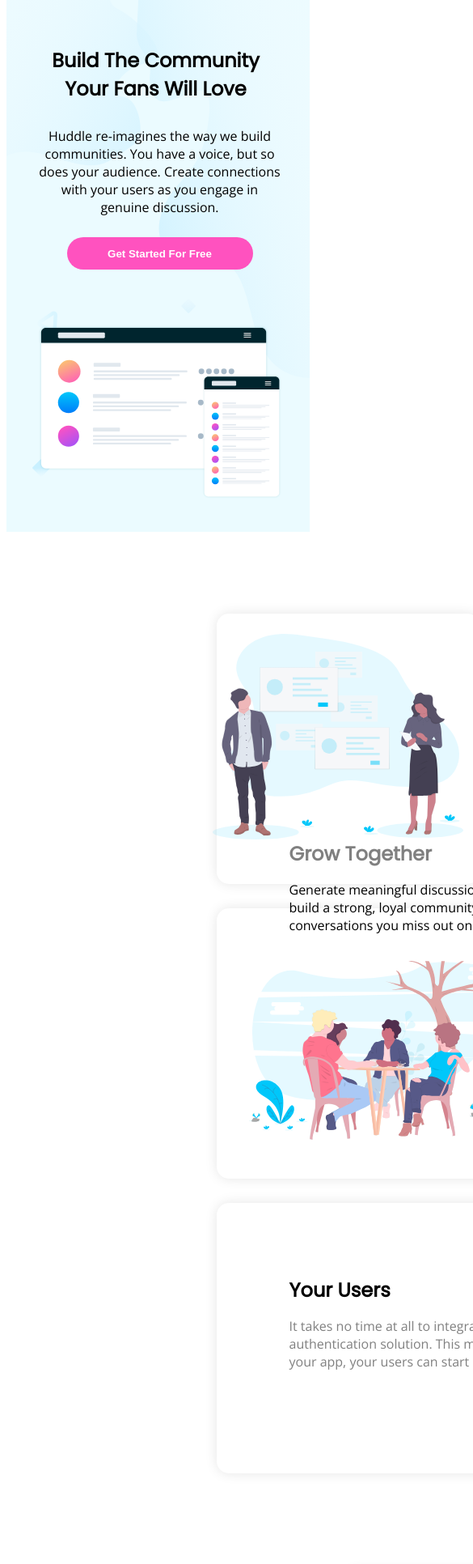
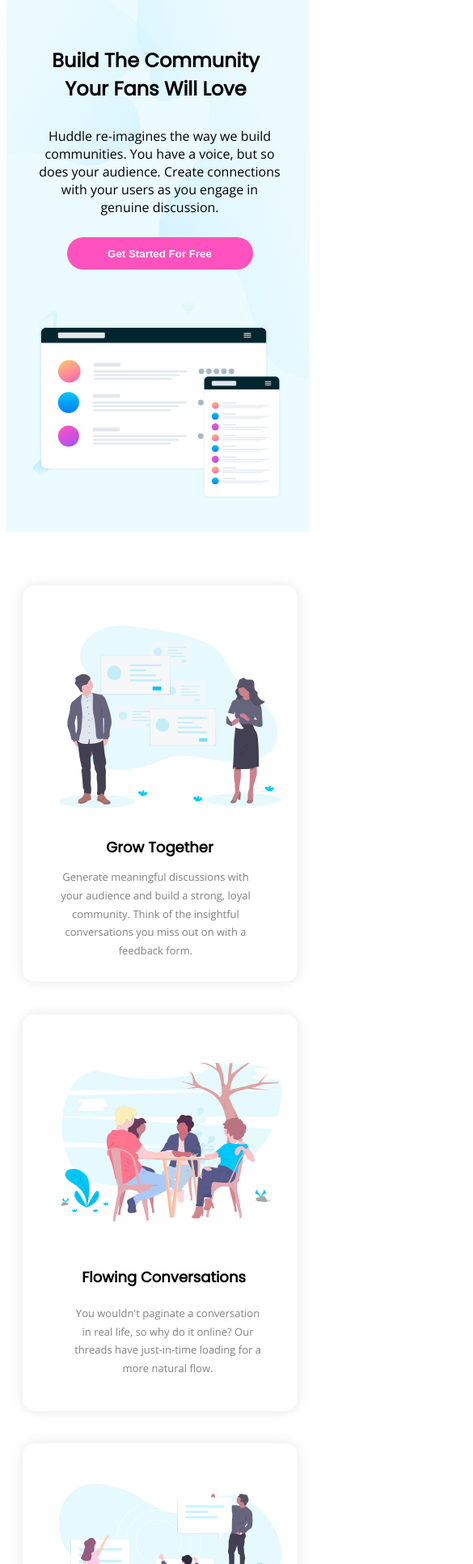
Before and after one commit to SJellen/huddleLP, a plain HTML site: page index.html in a window 390 px wide. Shown: the part 68-2000 px from the top of the page at 81% size, 585 px wide, since content can reach past the window. Drawn offline with nearby package versions, Linux system fonts and the light colour scheme.

Commit message:
middle finished + hover.

```diff
--- a/style.scss
+++ b/style.scss
@@ -90,12 +90,12 @@ body {
             font-weight: 600;
             margin-left: 90px;
             padding-top: 90px;
-            color: gray;
         }
         p {
             width: 429px;
             margin-left: 90px;
             font-size: medium;
+            color: gray;
         }
     }
 
@@ -389,125 +389,147 @@ footer {
 #middle {
     background-color: Very Pale Cyan hsl(193, 100%, 96%);
     #middle1 {
-        width: 325px;
-        height: 334px;
+        width: 340px;
+        height: 490px;
         background-color: white;
-        margin-top: 425px;
-        margin-left: 260px;
+        margin-top: 390px;
+        margin-left: 20px;
         border-radius: 15px;
         box-shadow: 0px 0px 15px rgba(0,0,0, .1);
         .image {
-            width: 310px;
+            width: 275px;
             float: right;
             margin-top: 25px;
             height: auto;
             margin-right: 20px;
+            margin-bottom: 35px;
+            padding-top: 25px;
         }
         h1 {
             width: 300px;
             font-family: 'Poppins', sans-serif;
-            font-size: x-large;
+            font-size: large;
             font-weight: 600;
-            margin-left: 90px;
-            padding-top: 90px;
-            color: gray;
+            margin-left: 20px;
+            color: black;
+            text-align: center;
+
         }
         p {
-            width: 429px;
-            margin-left: 90px;
-            font-size: medium;
+            width: 250px;
+            margin-left: 40px;
+            margin-top: 5px;
+            font-size: small;
+            text-align: center;
+            color: gray;
+            line-height: 1.75;
         }
     }
 
     #middle2 {
-        width: 925px;
-        height: 334px;
+        width: 340px;
+        height: 490px;
         background-color: white;
-        margin-top: 30px;
-        margin-left: 260px;
+        margin-top: 40px;
+        margin-left: 20px;
         border-radius: 15px;
         box-shadow: 0px 0px 15px rgba(0,0,0, .1);
         .image {
-            width: 310px;
-            float: left;
-            margin-top: 65px;
+            width: 275px;
+            float: right;
+            margin-top: 25px;
             height: auto;
-            margin-left: 40px;
+            margin-right: 20px;
+            margin-bottom: 35px;
+            padding-top: 35px;
         }
         h1 {
             width: 300px;
             font-family: 'Poppins', sans-serif;
-            font-size: x-large;
+            font-size: large;
             font-weight: 600;
-            float: right;
-            padding-top: 90px;
-            margin-right: 175px;
-            margin-bottom: -5px;
+            color: black;
+            float: left;
+            text-align: center;
+            margin-top: -70px;
+            padding-bottom: 20px;
+            margin-left: 25px;;
         }
         p {
-            width: 450px;
-            float: right;
-            font-size: medium;
-            margin-right: 25px;
+            width: 240px;
+            margin-right: 40px;
+            margin-top: 5px;
+            font-size: small;
+            text-align: center;
             color: gray;
+            line-height: 1.75;
         }
     }
     #middle3 {
-        width: 925px;
-        height: 334px;
+        width: 340px;
+        height: 490px;
         background-color: white;
-        margin-top: 30px;
-        margin-left: 260px;
+        margin-top: 40px;
+        margin-left: 20px;
         border-radius: 15px;
         box-shadow: 0px 0px 15px rgba(0,0,0, .1);
         .image {
-            width: 310px;
+            width: 275px;
             float: right;
-            margin-top: 55px;
+            margin-top: 25px;
             height: auto;
             margin-right: 20px;
+            margin-bottom: 35px;
+            padding-top: 25px;
         }
         h1 {
             width: 300px;
             font-family: 'Poppins', sans-serif;
-            font-size: x-large;
-            font-weight: 600;
-            margin-left: 90px;
-            padding-top: 90px;
+            font-size: large;
+            font-weight: 900;
+            margin-left: 20px;
+            color: black;
+            text-align: center;
+
         }
         p {
-            width: 429px;
-            margin-left: 90px;
-            font-size: medium;
+            width: 230px;
+            margin-left: 50px;
+            margin-top: 5px;
+            font-size: small;
+            text-align: center;
             color: gray;
+            line-height: 1.75;
         }
     }
 
     .hover {
         position: absolute;
         z-index: 2;
-        width: 600px;
-        height: 210px;
+        width: 350px;
+        height: 175px;
         background-color: white;
-        margin-top: 120px;
-        margin-left: 421px;
+        margin-top: 100px;
+        margin-left: 10px;
         border-radius: 15px;
         box-shadow: 0px 0px 15px rgba(0,0,0, .1);
         h1 {
-            font-size: x-large;
-            margin-left: 105px;
-            padding-top: 45px;
+            font-size: large;
+            margin-left: 35px;
+            padding-top: 35px;
+            margin-bottom: 20px;
 
         }
         #button3 {
             color: white;
             background-color: hsl(322, 100%, 66%);
-            width: 230px;
-            height: 60px;
+            width: 160px;
+            height: 40px;
             border-radius: 35px;
-            margin-left: 150px;
-            padding-left: 70px;
+            margin-left: 75px;
+            padding-left: 40px;
             line-height: 3;
+            font-size: small;
         }
     }
 
```
Also changed, not shown: style.css, 1 other file.
